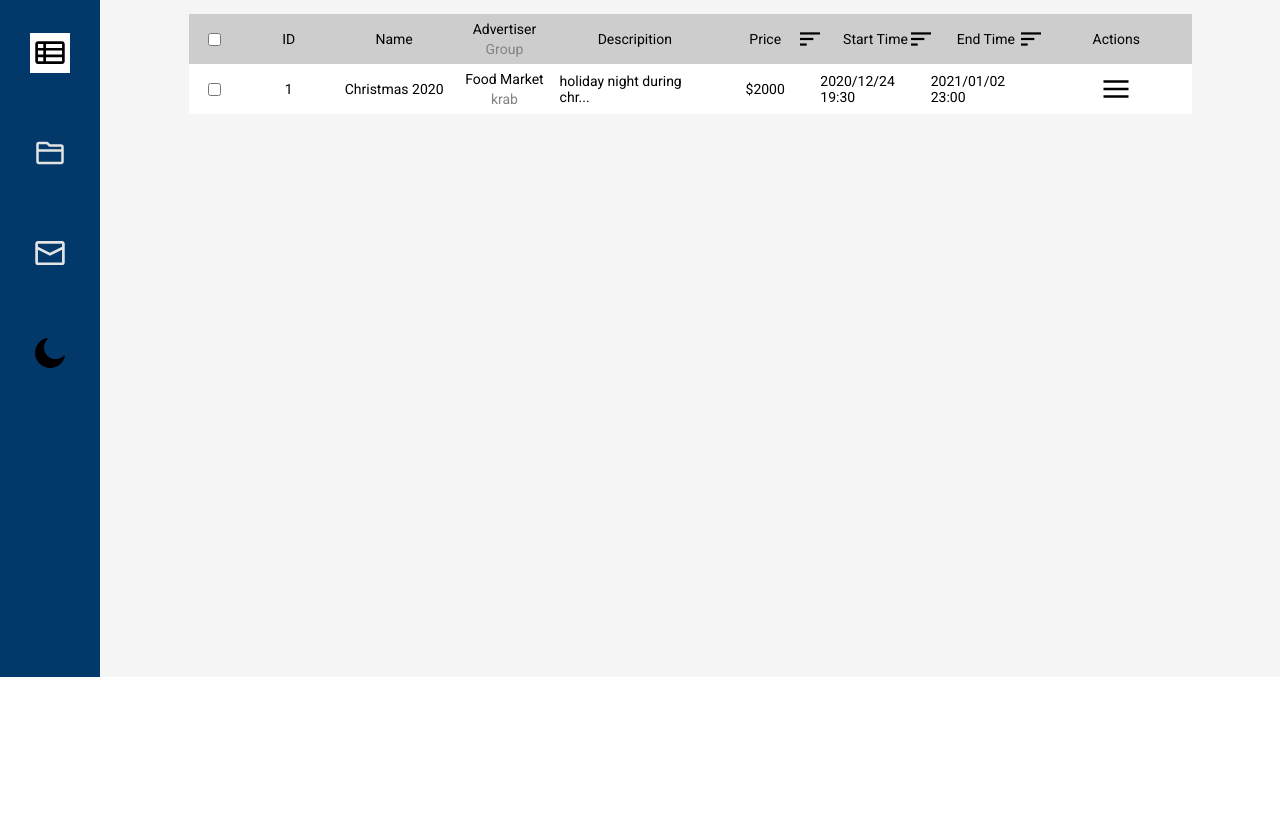
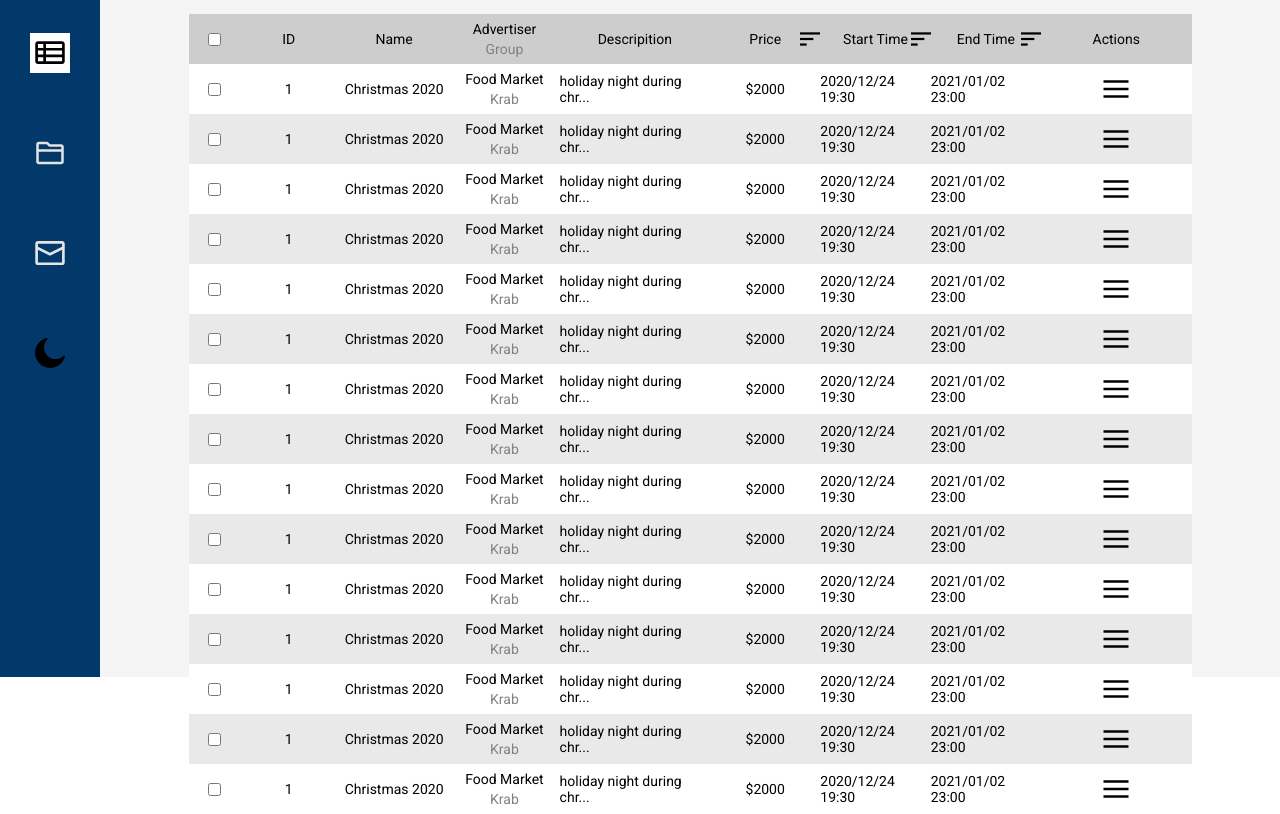
Before and after one commit to c2838/campaign-arrangement, a website built with webpack: page src/index.html in a window 1280 px wide. Shown: the part 123-937 px from the top of the page. Before the commit the page ends 800 px from the top, so only its background shows below. Built offline with nearby package versions, Linux system fonts and the light colour scheme.

Commit message:
bulid: app.js & views complete

```diff
--- a/src/index.html
+++ b/src/index.html
@@ -41,22 +41,11 @@
             <li class="schema-item" id="schema-actions">Actions</li>
           </ul>
           <div class="main-content-datas">
-            <ul class="datas">
-              <li class="data-item" id="data-checkbox"><input type="checkbox"></li>
-              <li class="data-item" id="data-id">1</li>
-              <li class="data-item" id="data-name">Christmas 2020</li>
-              <li class="data-item" id="data-advertiser">Food Market<p>krab</p>
-              </li>
-              <li class="data-item" id="data-descripition">holiday night during chr...</li>
-              <li class="data-item" id="data-price">$2000</li>
-              <li class="data-item" id="data-start">2020/12/24 19:30</li>
-              <li class="data-item" id="data-end">2021/01/02 23:00</li>
-              <li class="data-item" id="data-actions"><img src="./images/menu.svg" alt=""></li>
-            </ul>
           </div>
         </div>
       </div>
     </main>
   </div>
+  <script src="./js/app.js"></script>
 </body>
 </html>
--- a/src/js/app.js
+++ b/src/js/app.js
@@ -1 +1,47 @@
-console.log('Hello World')
+const tableDatas = {
+  checkbox: "./images/checkbox.svg",
+  id: "1",
+  name: "Christmas 2020",
+  advertiser: "Food Market",
+  advertiser_group: "Krab",
+  description: "holiday night during chr...",
+  price: "$2000",
+  start: "2020/12/24 19:30",
+  end: "2021/01/02 23:00",
+  actions: "./images/menu.svg"
+}
+
+
+
+function dataGenerator() {
+  const contentDatas = document.querySelector('.main-content-datas')
+  for(let i = 1; i <= 20; i++) {
+    contentDatas.innerHTML += `
+      <ul class="datas" data-id=${i}>
+        <li class="data-item" id="data-checkbox"><input type="checkbox"></li>
+        <li class="data-item" id="data-id">${tableDatas.id}</li>
+        <li class="data-item" id="data-name">${tableDatas.name}</li>
+        <li class="data-item" id="data-advertiser">${tableDatas.advertiser}<p>${tableDatas.advertiser_group}</p>
+        </li>
+        <li class="data-item" id="data-descripition">${tableDatas.description}</li>
+        <li class="data-item" id="data-price">${tableDatas.price}</li>
+        <li class="data-item" id="data-start">${tableDatas.start}</li>
+        <li class="data-item" id="data-end">${tableDatas.end}</li>
+        <li class="data-item" id="data-actions"><img src="${tableDatas.actions}" alt=""></li>
+      </ul>`
+  }
+}
+
+function changeBgColor() {
+  const dataUl = document.querySelectorAll('.datas')
+  dataUl.forEach((data, key) => {
+    if (key % 2 === 0) {
+      data.style = "background-color: #fff"
+    } else {
+      data.style = "background-color: #E9E9E9"
+    }
+  })
+}
+
+dataGenerator()
+changeBgColor()
--- a/src/scss/style.scss
+++ b/src/scss/style.scss
@@ -103,6 +103,7 @@ html,body {
         font-size: 3rem;
       }
       .main-content {
+        width: 100%;
         margin-top: 30px;
         position: relative;
         .main-content-schema {
@@ -147,10 +148,12 @@ html,body {
         }
         .main-content-datas {
           width: 100%;
+          max-height: 750px;
           position: absolute;
           top: 50px;
           left: 0;
           right: 0;
+          overflow-y: scroll;
           .datas {
             display: grid;
             grid-template-columns: 5% 10% 11% 11% 15% 11% 11% 11% 15%;
@@ -158,7 +161,6 @@ html,body {
             justify-items: center;
             align-items: center;
             font-size: 14px;
-            background-color: #fff;
             .data-item {
               width: 100%;
               height: 100%;
```
